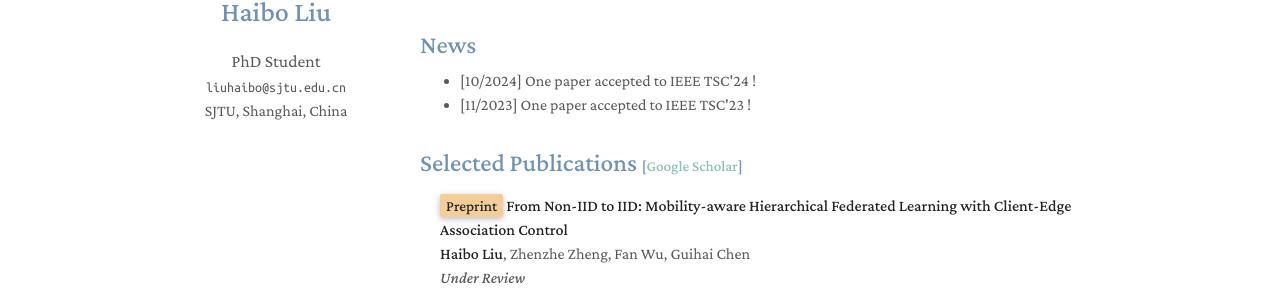
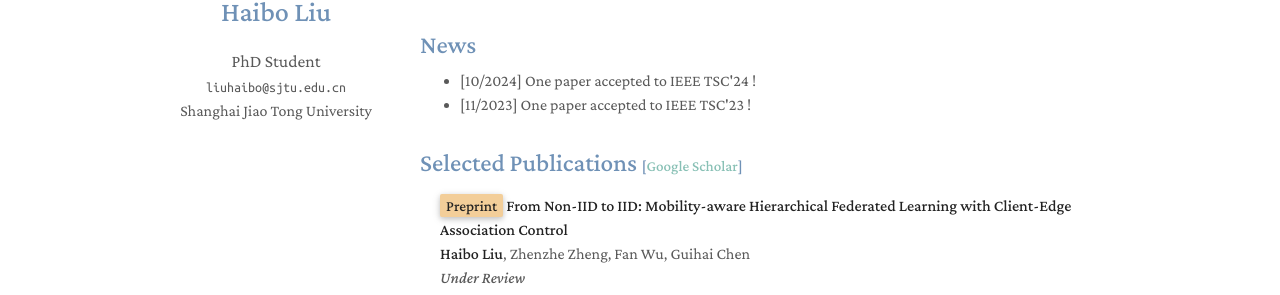
Before and after one commit to liuhaibo919/liuhaibo919.github.io, a Jekyll site: the page built from index.md, in a window 1280 px wide. Shown: the part 312-607 px from the top of the page. Built offline with Jekyll 4.4.1, drawn with Linux system fonts in a browser that asks for light colours; a style sheet for code colours, icons or effects is not loaded.

Commit message:
Update _config.yml

```diff
--- a/_config.yml
+++ b/_config.yml
@@ -2,7 +2,7 @@
 title: Haibo Liu
 position: PhD Student
 email: liuhaibo@sjtu.edu.cn
-affiliation: SJTU, Shanghai, China
+affiliation: Shanghai Jiao Tong University
 affiliation_link: https://liuhaibo919.github.io/
 
 # # Search Engine Optimization (SEO)
```
